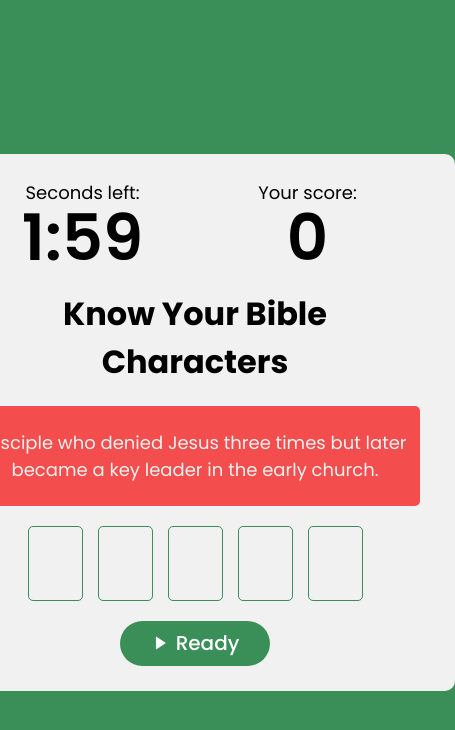
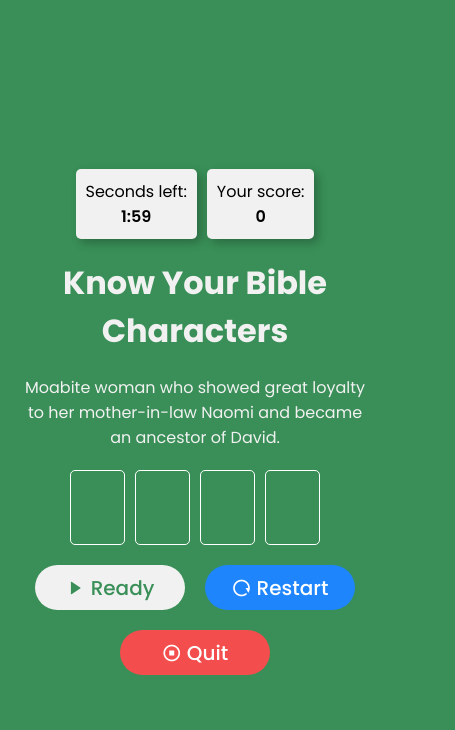
Before and after one commit to charlesarmah1002/bible-trivia, a plain HTML site: page index.html in a window 390 px wide. Both pictures are taken after a click on the button "Ready". Shown: the whole page, 455 px wide, since content can reach past the window. Drawn offline with nearby package versions, Linux system fonts and the light colour scheme.

Commit message:
adding restart and stop buttons for more functionality

```diff
--- a/index.html
+++ b/index.html
@@ -32,18 +32,18 @@
         <input type="text" name="actualInput" id="actualInput" disabled>
         <!-- <p class="guesses"><span id="guessesLeft">7</span> guesses left</p> -->
         <div class="actions">
-            <!-- <button id="restart" onclick="countDown(10)">
-                <i class="ri-restart-line"></i>
-                <span>Restart</span>
-            </button> -->
             <button id="start" onclick="startQuiz()">
                 <i class="ri-play-fill"></i>
                 <span>Ready</span>
             </button>
-            <!-- <button id="stop">
+            <button id="restart" onclick="restartQuiz()">
+                <i class="ri-restart-line"></i>
+                <span>Restart</span>
+            </button>
+            <button id="stop" onclick="stopQuiz()">
                 <i class="ri-stop-circle-line"></i>
                 <span>Quit</span>
-            </button> -->
+            </button>
         </div>
     </div>
     <script src="script.js"></script>
--- a/script.js
+++ b/script.js
@@ -3,67 +3,26 @@ const inputFields = document.querySelector('.inputFields'),
     hintField = document.getElementById('hint');
 
 const questions = [
-    {
-        name: "david",
-        hint: "Promiscuous king whose son became the wisest and richest on earth"
-    },
-    {
-        name: "moses",
-        hint: "Led the Israelites out of Egypt and received the Ten Commandments.",
-        scripture: "Exodus 3:10-12"
-    },
-    {
-        name: "david",
-        hint: "Shepherd boy who became a king, known for defeating Goliath.",
-        scripture: "1 Samuel 17:45-50"
-    },
-    {
-        name: "paul",
-        hint: "Apostle who wrote many of the New Testament letters and spread Christianity to the Gentiles.",
-        scripture: "Acts 9:1-19"
-    },
-    {
-        name: "ruth",
-        hint: "Moabite woman who showed great loyalty to her mother-in-law Naomi and became an ancestor of David.",
-        scripture: "Ruth 1:16-17"
-    },
-    {
-        name: "elijah",
-        hint: "Prophet who challenged the prophets of Baal and was taken up to heaven in a whirlwind.",
-        scripture: "1 Kings 18:36-39"
-    },
-    {
-        name: "daniel",
-        hint: "Survived the lion's den because of his faithfulness to God.",
-        scripture: "Daniel 6:16-23"
-    },
-    {
-        name: "esther",
-        hint: "Jewish queen who saved her people from destruction.",
-        scripture: "Esther 4:14-16"
-    },
-    {
-        name: "peter",
-        hint: "Disciple who denied Jesus three times but later became a key leader in the early church.",
-        scripture: "Matthew 26:69-75"
-    },
-    {
-        name: "noah",
-        hint: "Built an ark to save his family and animals from the flood.",
-        scripture: "Genesis 6:13-22"
-    },
-    {
-        name: "joseph",
-        hint: "Sold into slavery by his brothers but rose to become a powerful leader in Egypt.",
-        scripture: "Genesis 37:3-4, 50:20"
-    }
+    { name: "david", hint: "Promiscuous king whose son became the wisest and richest on earth" },
+    { name: "moses", hint: "Led the Israelites out of Egypt and received the Ten Commandments.", scripture: "Exodus 3:10-12" },
+    { name: "david", hint: "Shepherd boy who became a king, known for defeating Goliath.", scripture: "1 Samuel 17:45-50" },
+    { name: "paul", hint: "Apostle who wrote many of the New Testament letters and spread Christianity to the Gentiles.", scripture: "Acts 9:1-19" },
+    { name: "ruth", hint: "Moabite woman who showed great loyalty to her mother-in-law Naomi and became an ancestor of David.", scripture: "Ruth 1:16-17" },
+    { name: "elijah", hint: "Prophet who challenged the prophets of Baal and was taken up to heaven in a whirlwind.", scripture: "1 Kings 18:36-39" },
+    { name: "daniel", hint: "Survived the lion's den because of his faithfulness to God.", scripture: "Daniel 6:16-23" },
+    { name: "esther", hint: "Jewish queen who saved her people from destruction.", scripture: "Esther 4:14-16" },
+    { name: "peter", hint: "Disciple who denied Jesus three times but later became a key leader in the early church.", scripture: "Matthew 26:69-75" },
+    { name: "noah", hint: "Built an ark to save his family and animals from the flood.", scripture: "Genesis 6:13-22" },
+    { name: "joseph", hint: "Sold into slavery by his brothers but rose to become a powerful leader in Egypt.", scripture: "Genesis 37:3-4, 50:20" }
 ];
 
+let originalQuestions = [...questions]; // Make a copy of the original questions
 let answerVal = "";
 let timeRemaining = 120;
 let characterName;
 let fields = "";
 let score = 0;
+let countdownInterval;
 
 // Disable certain keys and focus on the input
 document.onkeydown = (e) => {
@@ -80,7 +39,9 @@ const countDown = () => {
     const countdownDisplay = document.getElementById('timeLeft');
     actualInpt.disabled = false;
 
-    const countdownInterval = setInterval(() => {
+    clearInterval(countdownInterval); // Reset timer for each new question
+
+    countdownInterval = setInterval(() => {
         let minutes = Math.floor(timeRemaining / 60);
         let seconds = timeRemaining % 60;
         seconds = seconds < 10 ? '0' + seconds : seconds;
@@ -97,40 +58,16 @@ const countDown = () => {
     }, 1000);
 };
 
+const stopCountDown = () => {
+    console.log(timeRemaining)
+    clearInterval(countdownInterval)
+}
+
 // Set a new question
-function startQuiz() {
+function setQuestion() {
     if (questions.length === 0) {
         hintField.textContent = "No more questions available!";
-        actualInpt.disabled = true;
-        return;
-    }
-
-    // Select a random question and remove it from the array
-    const randomIndex = Math.floor(Math.random() * questions.length);
-    const randomQuestion = questions.splice(randomIndex, 1)[0];
-
-    hintField.textContent = randomQuestion.hint;
-    characterName = randomQuestion.name;
-    actualInpt.maxLength = characterName.length;
-
-    fields = "";
-    inputFields.innerHTML = "";
-
-    for (let index = 0; index < characterName.length; index++) {
-        fields += "<input type='text' disabled maxlength='1'>";
-    }
-
-    inputFields.innerHTML = fields;
-    actualInpt.value = "";
-    inputFields.classList.remove("success", "error");
-
-    countDown();
-}
-
-
-function nextQuestion() {
-    if (questions.length === 0) {
-        hintField.textContent = "No more questions available!";
+        stopCountDown   ();
         actualInpt.disabled = true;
         return;
     }
@@ -152,15 +89,22 @@ function nextQuestion() {
     inputFields.innerHTML = fields;
     actualInpt.value = "";
     inputFields.classList.remove("success", "error");
+
+    countDown(); // Start the countdown for the new question
 }
 
-// Check the answer
+function startQuiz() {
+    score = 0;
+    document.getElementById('score').textContent = score;
+    setQuestion();
+}
+
 function checkAnswer(value) {
     if (value.length === characterName.length) {
         if (value === characterName) {
             inputFields.classList.add("success");
             inputFields.classList.remove("error");
-            addScore()
+            addScore();
         } else {
             inputFields.classList.add("error");
             inputFields.classList.remove("success");
@@ -173,7 +117,7 @@ function checkAnswer(value) {
 function addScore() {
     score++;
     document.getElementById('score').textContent = score;
-    nextQuestion();
+    setQuestion();
 }
 
 // Handle input
@@ -190,3 +134,29 @@ function handleInput(e) {
 
 // Attach the handleInput function to the input event
 actualInpt.oninput = handleInput;
+
+// Restart the quiz
+function restartQuiz() {
+    // Reset questions to their original state
+    questions.splice(0, questions.length, ...originalQuestions);
+
+    // Reset score and time
+    score = 0;
+    timeRemaining = 120;
+
+    document.getElementById('score').textContent = score;
+    document.getElementById('timeLeft').textContent = '2:00'; // Reset timer display
+
+    inputFields.innerHTML = "";
+    hintField.textContent = "Quiz restarted!";
+
+    // Start with a new question
+    setQuestion();
+}
+
+function stopQuiz() {
+    inputFields.classList.remove("success", "error");
+    stopCountDown();
+    actualInpt.disabled = true;
+    hintField.textContent = "Quiz stopped!";
+}
--- a/style.css
+++ b/style.css
@@ -13,9 +13,12 @@
     user-select: none;
 }
 
+@media screen and (min-width : 571px) {
     body {
         background: var(--green);
-    display: grid;
+        display: flex;
+        align-items: center;
+        justify-content: center;
         place-content: center;
         height: 100svh;
     }
@@ -27,6 +30,8 @@ body {
         text-align: center;
         font-size: 18px;
         display: grid;
+        place-content: center;
+        height: 500px;
         gap: 20px;
     }
 
@@ -67,6 +72,8 @@ body {
         gap: 15px;
     }
 
+}
+
 #container .inputFields input {
     width: 55px;
     height: 75px;
@@ -102,6 +109,7 @@ body {
     align-items: center;
     justify-content: center;
     align-content: center;
+    flex-wrap: wrap;
     gap: 20px;
     font-size: 24px;
 }
@@ -141,3 +149,60 @@ button#start {
     position: absolute;
     pointer-events: none;
 }
+
+@media screen and (max-width:570px) {
+    body {
+        background: var(--green);
+        height: 100svh;
+        display: grid;
+        place-content: center;
+        text-align: center;
+        color: var(--white);
+    }
+
+    #container {
+        display: grid;
+        place-content: center;
+        gap: 20px;
+        width: 100%;
+        max-width: 500px;
+        padding-inline: 20px;
+    }
+
+    .time-and-score {
+        display: flex;
+        align-items: center;
+        justify-content: center;
+        gap: 10px;
+    }
+
+    .time-and-score > * {
+        background: var(--white);
+        padding: 10px;
+        color: black;
+        border-radius: 5px;
+        box-shadow: 4px 4px 10px 0px #00000040;
+    }
+
+    .time-and-score > * span {
+        font-weight: 600;
+    }
+
+    #container .inputFields {
+        display: flex;
+        align-items: center;
+        justify-content: center;
+        gap: 10px;
+        flex-wrap: wrap;
+    }
+
+    #container .inputFields input {
+        border: 0.5px solid white;
+        color: white;
+    }
+
+    button#start {
+        color: var(--green);
+        background: var(--white);
+    }
+}
```
Lines whose indentation alone changed are shown as unchanged.
